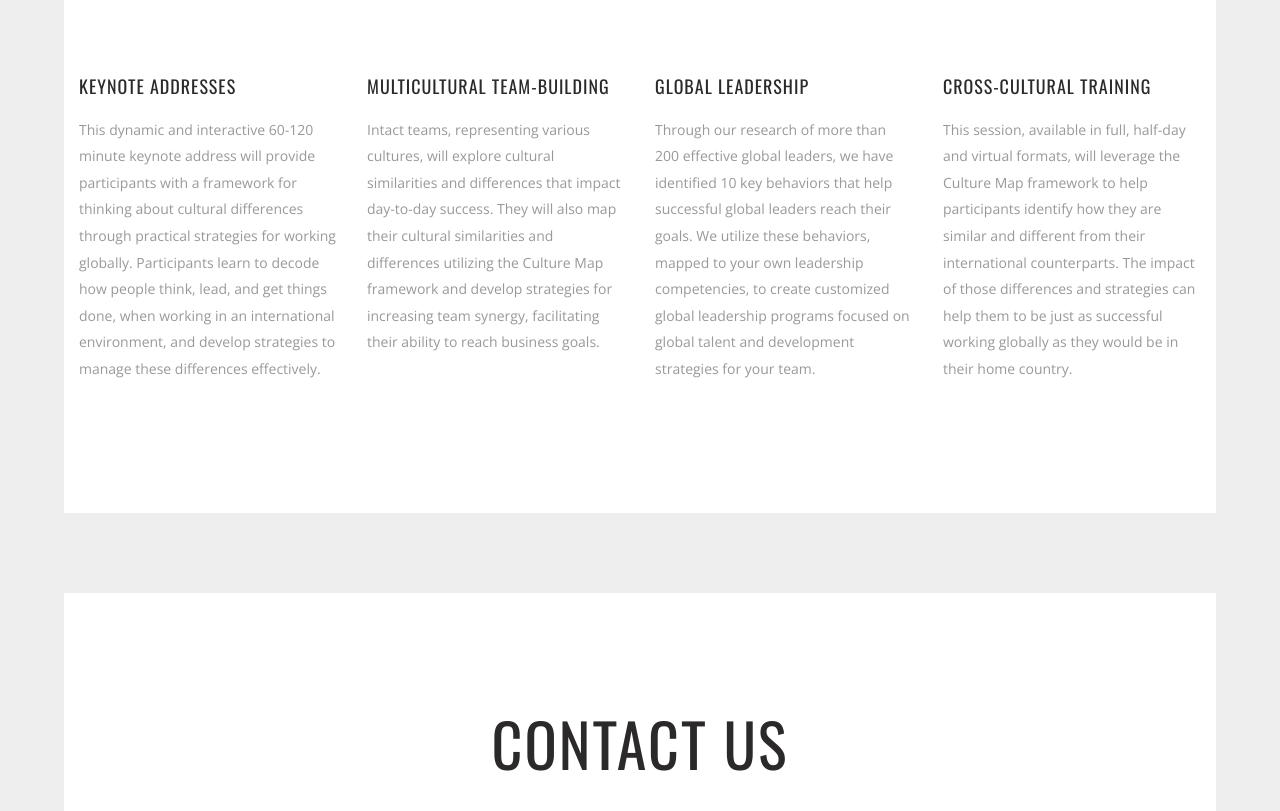
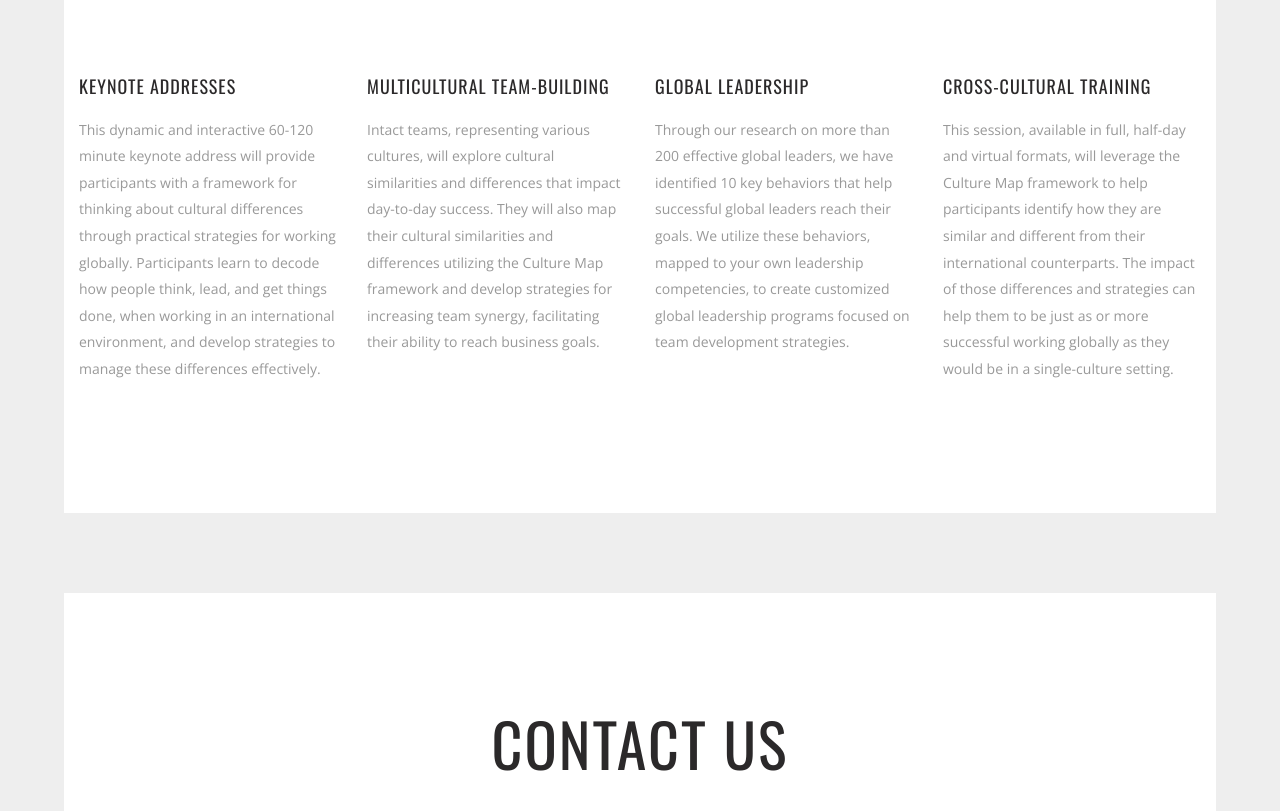
Before and after one commit to MosaicGlobalSolutions/mosaicglobalsolutions.github.io, a website: page index.html in a window 1280 px wide. Shown: the part 4469-5280 px from the top of the page. Drawn offline with nearby package versions, Linux system fonts and the light colour scheme; some packages are replaced by stand-ins of ours; a script that the page names is missing.

Commit message:
changed home country to single culture setting

```diff
--- a/index.html
+++ b/index.html
@@ -690,9 +690,9 @@
 					<p>
 						<!-- Customized coaching, utilizing coach-certified techniques and research in global leadership, is especially suited for
 						leaders who have recently taken an increasingly global role. -->
-						Through our research of more than 200 effective global leaders, we have identified 10 key behaviors that help successful
+						Through our research on more than 200 effective global leaders, we have identified 10 key behaviors that help successful
 						global leaders reach their goals. We utilize these behaviors, mapped to your own leadership competencies, to create
-						customized global leadership programs focused on global talent and development strategies for your team.</p>
+						customized global leadership programs focused on team development strategies.</p>
 					<div class="spacing40"></div>
 				</div>
 				<!--/.col-md-4-->
@@ -703,7 +703,7 @@
 						Cross-Cultural Training</h3>
 					<p> This session, available in full, half-day and virtual formats, will leverage the Culture Map framework to help participants
 						identify how they are similar and different from their international counterparts. The impact of those differences
-						and strategies can help them to be just as successful working globally as they would be in their home country.</p>
+						and strategies can help them to be just as or more successful working globally as they would be in a single-culture setting.</p>
 					<div class="spacing40"></div>
 				</div>
 				<!--/.col-md-4-->
```
